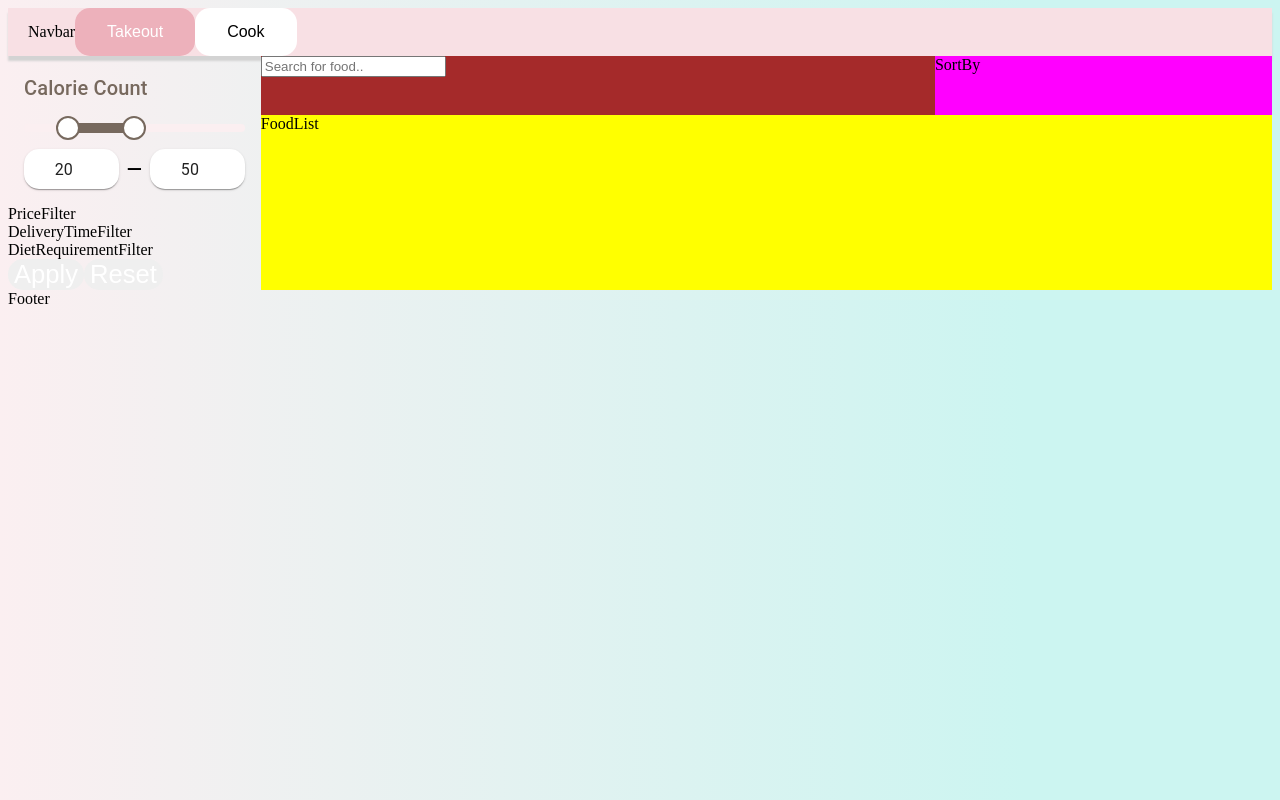
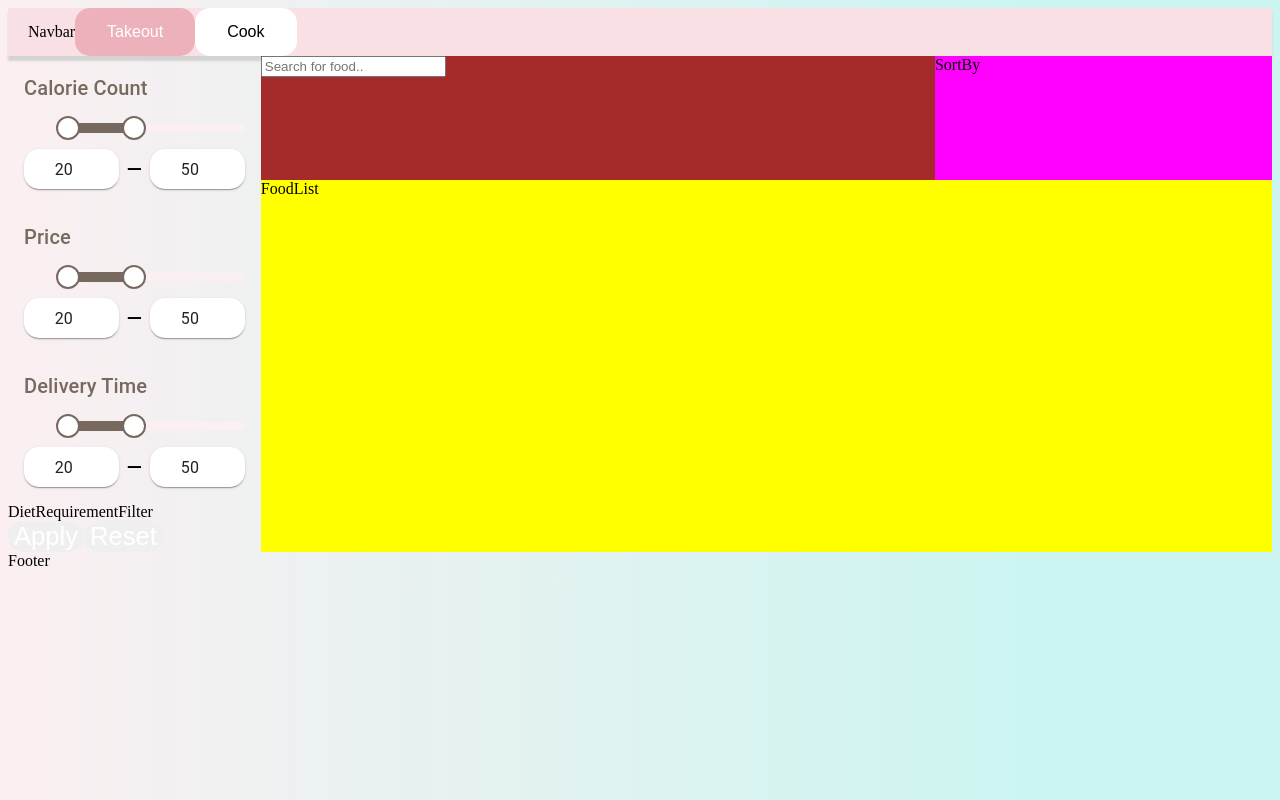
Before and after one commit to UOA-CS732-SE750-Students-2024/project-group-playful-penguins, a React (Vite) app in the folder frontend/: page /home in a window 1280 px wide. Built offline with nearby package versions, Linux system fonts and the light colour scheme.

Commit message:
PPENG 24: Completed all the filters.

```diff
--- a/frontend/src/components/Filters/CookingTimeFilter/CookingTimeFilter.jsx
+++ b/frontend/src/components/Filters/CookingTimeFilter/CookingTimeFilter.jsx
@@ -1,5 +1,15 @@
-import React from "react";
+import React, { useContext } from "react";
+import { FilterTemplate } from "../FilterTemplate/FilterTemplate";
+import { AppContext } from "../../../providers/AppContextProvider";
 
 export function CookingTimeFilter() {
-  return <div>CookingTimeFilter</div>;
+  const { deliveryTimeValuesFilter, setDeliveryTimeValuesFilter } =
+    useContext(AppContext);
+  return (
+    <FilterTemplate
+      filterName="Cooking Time"
+      filterValue={deliveryTimeValuesFilter}
+      setFilterValue={setDeliveryTimeValuesFilter}
+    />
+  );
 }
--- a/frontend/src/components/Filters/DeliveryTimeFilter/DeliveryTimeFilter.jsx
+++ b/frontend/src/components/Filters/DeliveryTimeFilter/DeliveryTimeFilter.jsx
@@ -1,5 +1,15 @@
-import React from "react";
+import React, { useContext } from "react";
+import { FilterTemplate } from "../FilterTemplate/FilterTemplate";
+import { AppContext } from "../../../providers/AppContextProvider";
 
 export function DeliveryTimeFilter() {
-  return <div>DeliveryTimeFilter</div>;
+  const { deliveryTimeValuesFilter, setDeliveryTimeValuesFilter } =
+    useContext(AppContext);
+  return (
+    <FilterTemplate
+      filterName="Delivery Time"
+      filterValue={deliveryTimeValuesFilter}
+      setFilterValue={setDeliveryTimeValuesFilter}
+    />
+  );
 }
--- a/frontend/src/components/Filters/PrepTimeFilter/PrepTimeFilter.jsx
+++ b/frontend/src/components/Filters/PrepTimeFilter/PrepTimeFilter.jsx
@@ -1,5 +1,15 @@
-import React from "react";
+import React, { useContext } from "react";
+import { FilterTemplate } from "../FilterTemplate/FilterTemplate";
+import { AppContext } from "../../../providers/AppContextProvider";
 
 export function PrepTimeFilter() {
-  return <div>PrepTimeFilter</div>;
+  const { prepTimeValuesFilter, setPrepTimeValuesFilter } =
+    useContext(AppContext);
+  return (
+    <FilterTemplate
+      filterName="Prep Time"
+      filterValue={prepTimeValuesFilter}
+      setFilterValue={setPrepTimeValuesFilter}
+    />
+  );
 }
--- a/frontend/src/components/Filters/PriceFilter/PriceFilter.jsx
+++ b/frontend/src/components/Filters/PriceFilter/PriceFilter.jsx
@@ -1,5 +1,14 @@
-import React from "react";
+import React, { useContext } from "react";
+import { FilterTemplate } from "../FilterTemplate/FilterTemplate";
+import { AppContext } from "../../../providers/AppContextProvider";
 
 export function PriceFilter() {
-  return <div>PriceFilter</div>;
+  const { priceValuesFilter, setPriceValuesFilter } = useContext(AppContext);
+  return (
+    <FilterTemplate
+      filterName="Price"
+      filterValue={priceValuesFilter}
+      setFilterValue={setPriceValuesFilter}
+    />
+  );
 }
```
